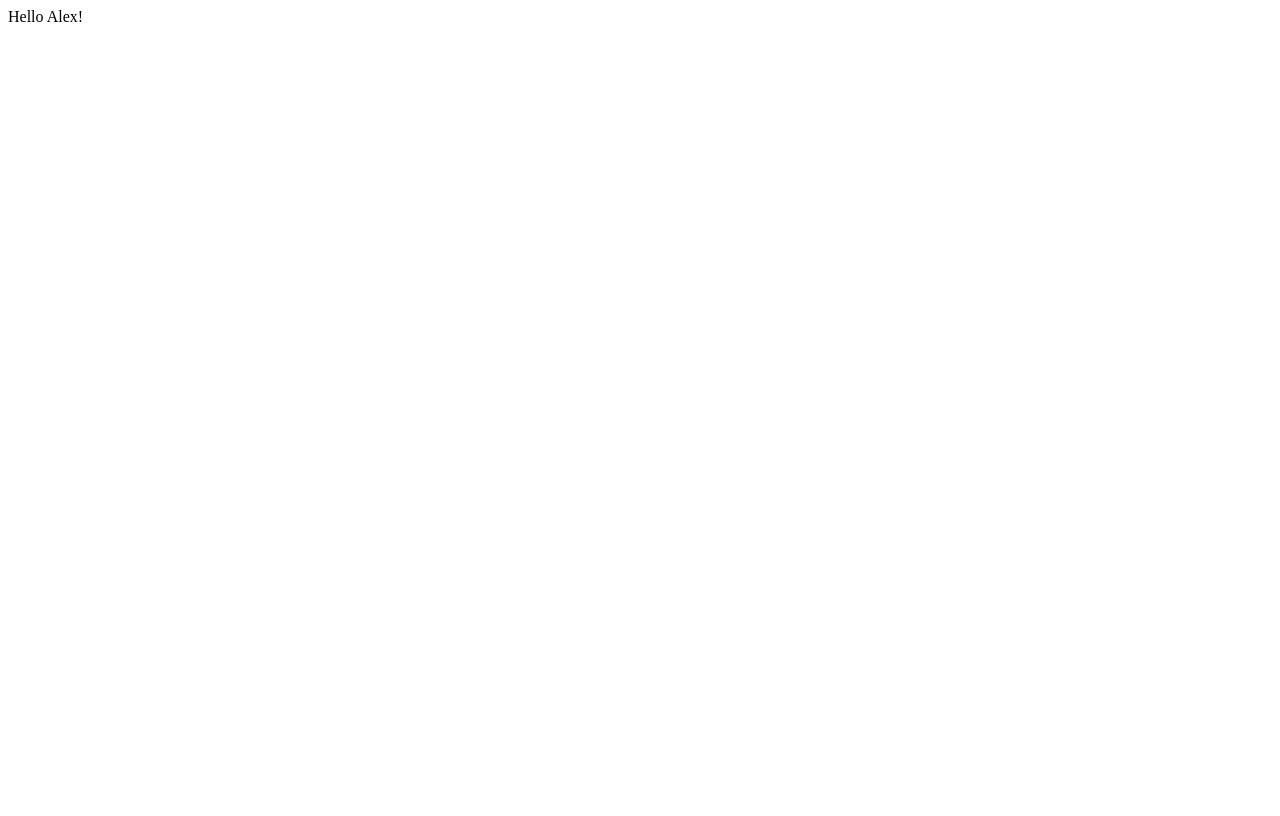
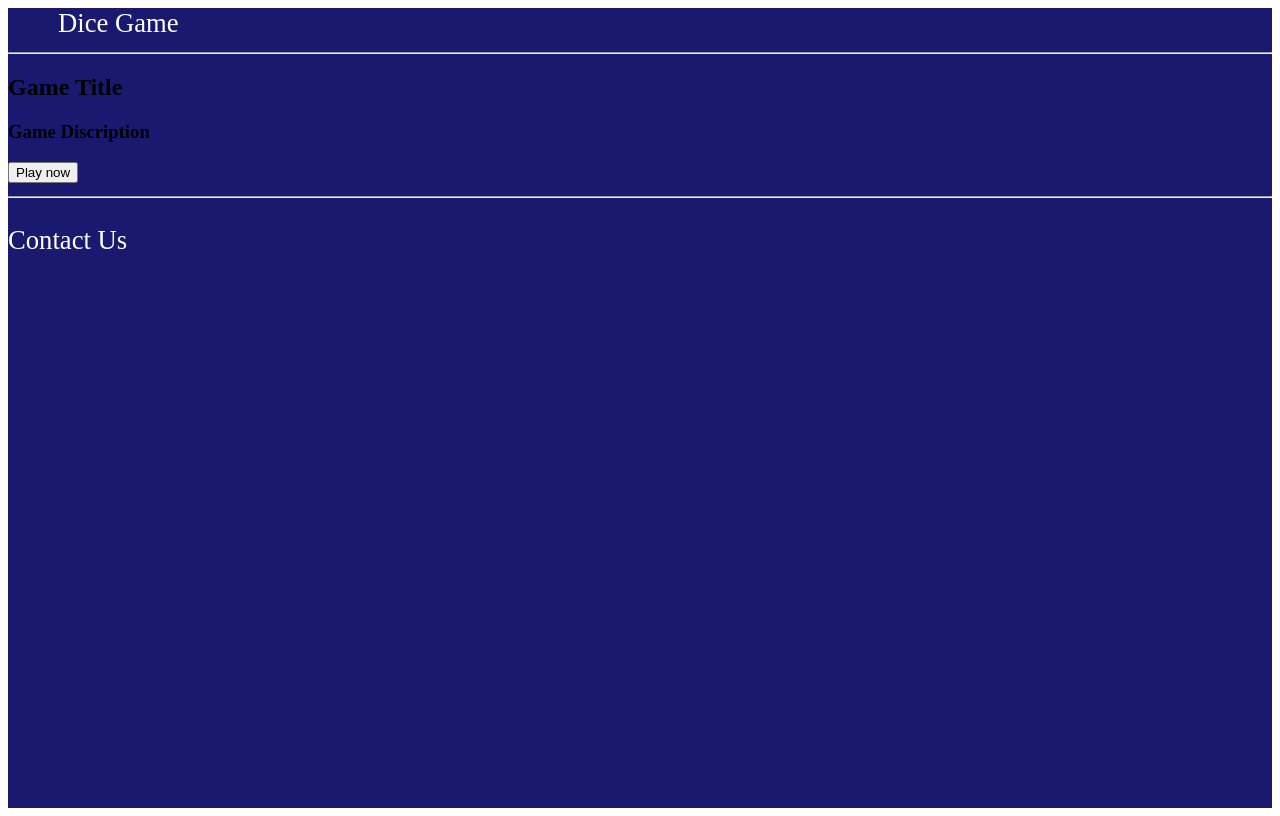
Before and after one commit to blockladder2018/dicegame, a React app: page / in a window 1280 px wide. Built offline with nearby package versions, Linux system fonts and the light colour scheme.

Commit message:
More stuff

```diff
--- /dev/null
+++ b/src/Components/Footer/Footer.js
@@ -0,0 +1,17 @@
+import React, { Component } from 'react';
+
+import Styles from './FooterStyles.css';
+
+class Footer extends Component {
+
+  render() {
+    return (
+      <div className={Styles.footer}>
+        <hr />
+        <p>Contact Us</p>
+      </div>
+    );
+  }
+}
+
+export default Footer;
--- /dev/null
+++ b/src/Components/Footer/FooterStyles.css
@@ -0,0 +1,5 @@
+.footer {
+  width: 100%;
+  color: white;
+  font-size: 20pt;
+}
--- /dev/null
+++ b/src/Components/GameCard/GameCard.js
@@ -0,0 +1,23 @@
+import React, { Component } from 'react';
+
+import Styles from './GameCardStyles.css';
+
+class GameCard extends Component {
+
+  render() {
+    return (
+      <div>
+        <h1>Game Title</h1>
+        <h3>Game Discription</h3>
+        <button
+          className="btn"
+          onClick={() => console.log("button clicked")}
+        >
+          Play now
+        </button>
+      </div>
+    );
+  }
+}
+
+export default GameCard;
--- /dev/null
+++ b/src/Components/GameCard/index.js
@@ -0,0 +1,3 @@
+import GameCard from './GameCard';
+
+export default GameCard;
--- /dev/null
+++ b/src/Components/Header/Header.js
@@ -0,0 +1,17 @@
+import React, { Component } from 'react';
+
+import Styles from './HeaderStyles.css';
+
+class Header extends Component {
+
+  render() {
+    return (
+      <div className={Styles.header}>
+        <a href="localhost:8080">Dice Game</a>
+        <hr />
+      </div>
+    );
+  }
+}
+
+export default Header;
--- /dev/null
+++ b/src/Components/Header/HeaderStyles.css
@@ -0,0 +1,32 @@
+.header {
+  width: 100%;
+  color: white;
+  font-size: 20pt;
+}
+
+.header a {
+  margin-left: 50px;
+  margin-top: 50px;
+  margin-right: 50px;
+  margin-bottom: 50px;
+}
+
+.header a:link {
+  color: white;
+  text-decoration: none;
+}
+
+.header a:visited {
+  color: white;
+  text-decoration: none;
+}
+
+.header a:hover {
+  color: white;
+  text-decoration: none;
+}
+
+.header a:active {
+  color: white;
+  text-decoration: none;
+}
--- /dev/null
+++ b/src/Components/index.js
@@ -0,0 +1,9 @@
+import Header from './Header/Header';
+import Footer from './Footer/Footer';
+import GameCard from './GameCard';
+
+export {
+  Header,
+  Footer,
+  GameCard,
+};
--- /dev/null
+++ b/src/Containers/Home/Home.js
@@ -0,0 +1,21 @@
+import React, { Component } from 'react';
+
+import Styles from './HomeStyles.css';
+import { Header, Footer, GameCard } from '../../Components';
+
+class Home extends Component {
+
+  render() {
+    return (
+      <div className={Styles.home}>
+        <Header />
+        <div>
+          <GameCard />
+        </div>
+        <Footer />
+      </div>
+    );
+  }
+}
+
+export default Home;
--- /dev/null
+++ b/src/Containers/Home/HomeStyles.css
@@ -0,0 +1,5 @@
+.home {
+  height: 100vh;
+  width: 100%;
+  background-color: midnightBlue;
+}
--- /dev/null
+++ b/src/Themes/Images.js
@@ -0,0 +1,6 @@
+const Images = {
+  flagUSA: require('../Images/flag-usa.png'),
+  flagChina: require('../Images/flag-china.png'),
+};
+
+export default Images;
--- /dev/null
+++ b/src/Themes/index.js
@@ -0,0 +1,3 @@
+import Images from './Images';
+
+export { Images };
--- a/src/index.html
+++ b/src/index.html
@@ -4,7 +4,7 @@
   <meta charset="UTF-8">
   <meta name="viewport" content="width=device-width, initial-scale=1.0">
   <meta http-equiv="X-UA-Compatible" content="ie=edge">
-  <title>React and Webpack4</title>
+  <title>Dice Game</title>
 </head>
 <body>
   <section id="index"></section>
--- a/src/index.js
+++ b/src/index.js
@@ -1,8 +1,12 @@
 import React from "react";
 import ReactDOM from "react-dom";
 
+import Home from './Containers/Home/Home';
+
 const Index = () => {
-  return <div>Hello Alex!</div>;
+  return (
+      <Home />
+  );
 };
 
 ReactDOM.render(<Index />, document.getElementById("index"));
```
Also changed, not shown: src/Components/GameCard/GameCardStyles.css (added), src/Images/flag-china.png (added), src/Images/flag-usa.png (added).
